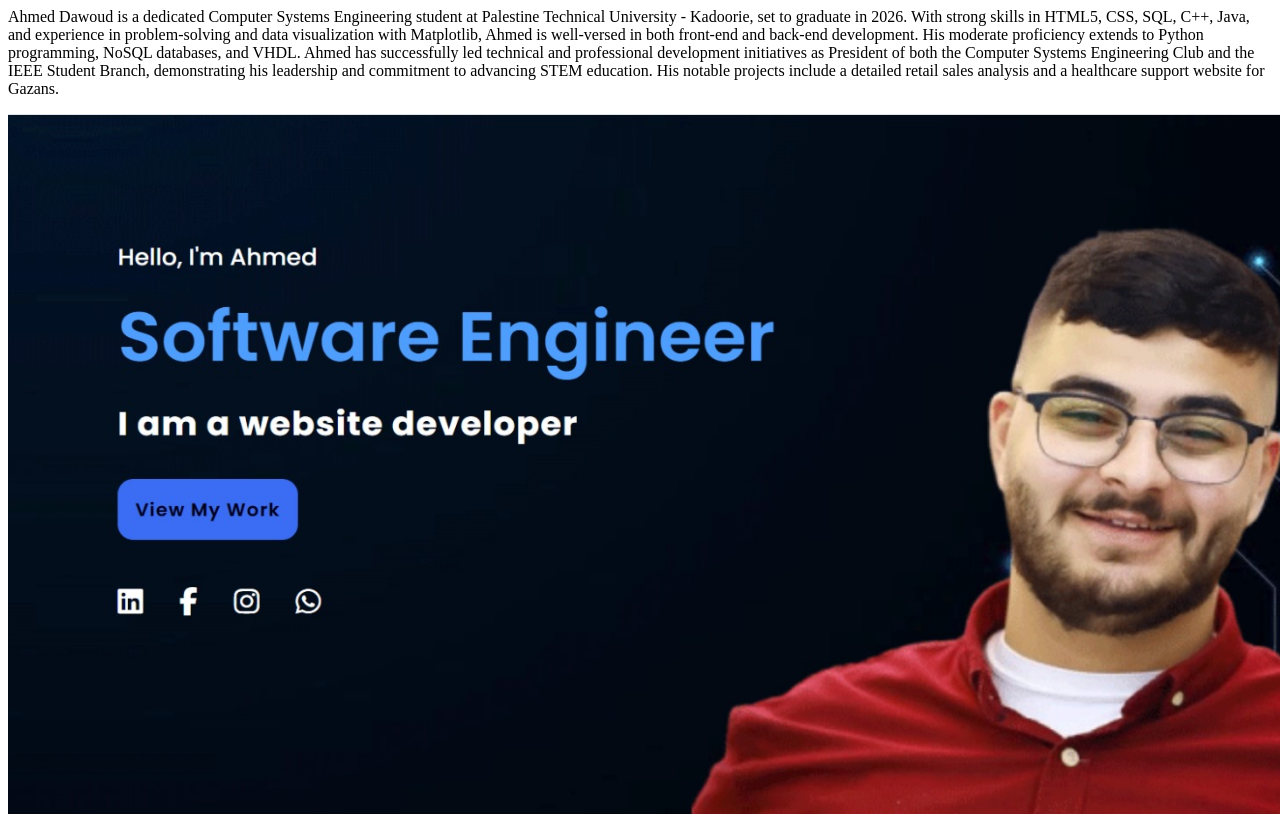
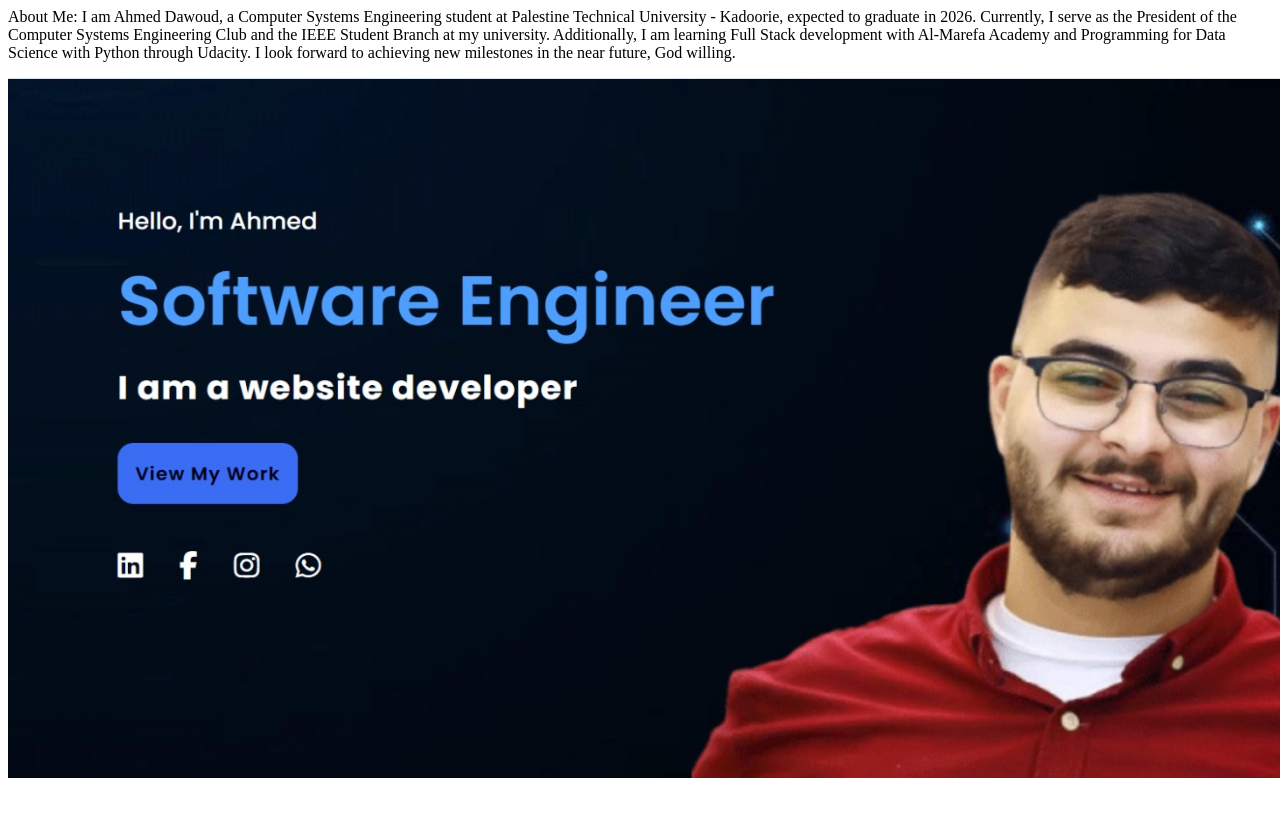
Before and after one commit to ahmeddawod1/task1, a plain HTML site: page index.html in a window 1280 px wide. Shown: the top 822 px of the page. After the commit the page ends 800 px from the top, so only its background shows below. Drawn offline with Linux system fonts and the light colour scheme.

Commit message:
Add files via upload

```diff
--- a/index.html
+++ b/index.html
@@ -1,4 +1,5 @@
-<p>Ahmed Dawoud is a dedicated Computer Systems Engineering student at Palestine Technical University - Kadoorie, set to graduate in 2026. With strong skills in HTML5, CSS, SQL, C++, Java, and experience in problem-solving and data visualization with Matplotlib, Ahmed is well-versed in both front-end and back-end development. His moderate proficiency extends to Python programming, NoSQL databases, and VHDL. Ahmed has successfully led technical and professional development initiatives as President of both the Computer Systems Engineering Club and the IEEE Student Branch, demonstrating his leadership and commitment to advancing STEM education. His notable projects include a detailed retail sales analysis and a healthcare support website for Gazans. </p>
+<p>About Me:
+      I am Ahmed Dawoud, a Computer Systems Engineering student at Palestine Technical University - Kadoorie, expected to graduate in 2026. Currently, I serve as the President of the Computer Systems Engineering Club and the IEEE Student Branch at my university. Additionally, I am learning Full Stack development with Al-Marefa Academy and Programming for Data Science with Python through Udacity. I look forward to achieving new milestones in the near future, God willing.</p>
 <img
 src="imge/pesonalimge.jpg"
 width="1400px"
```
